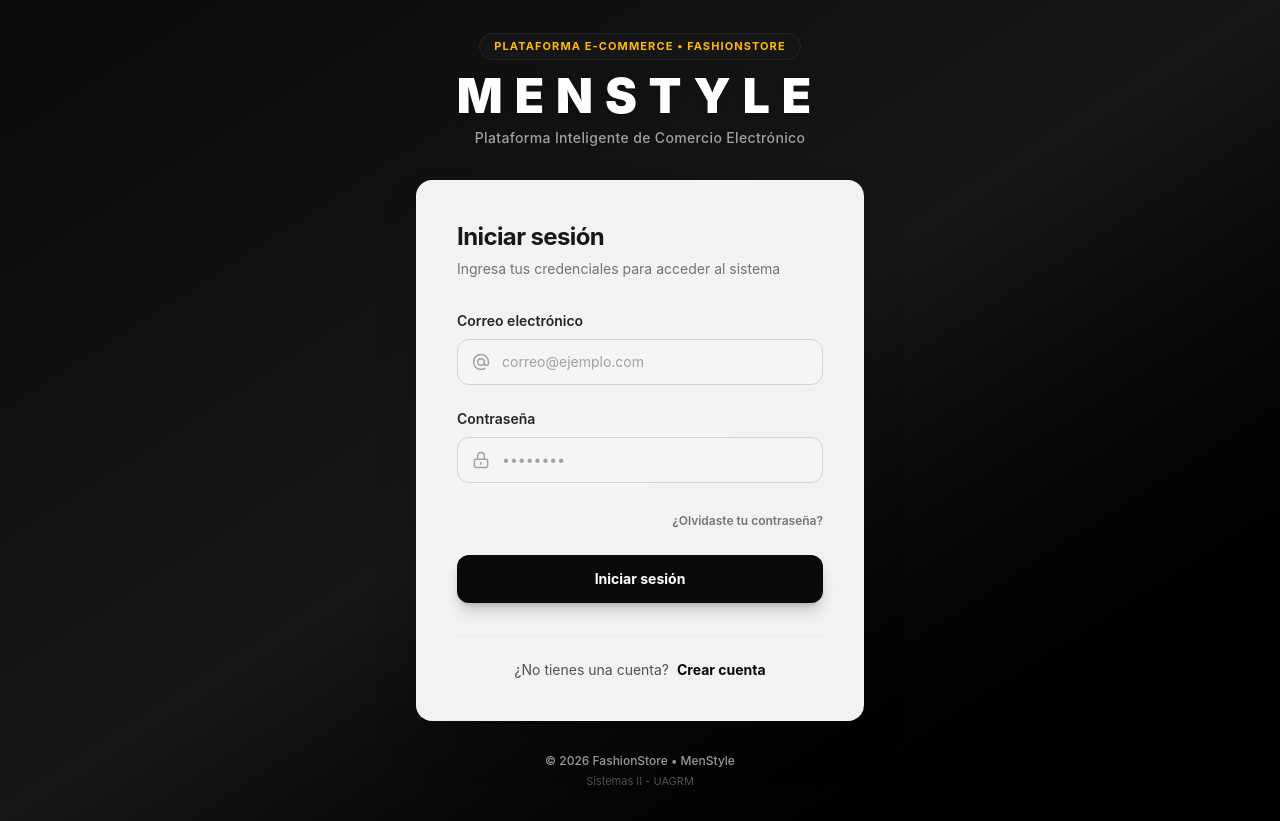
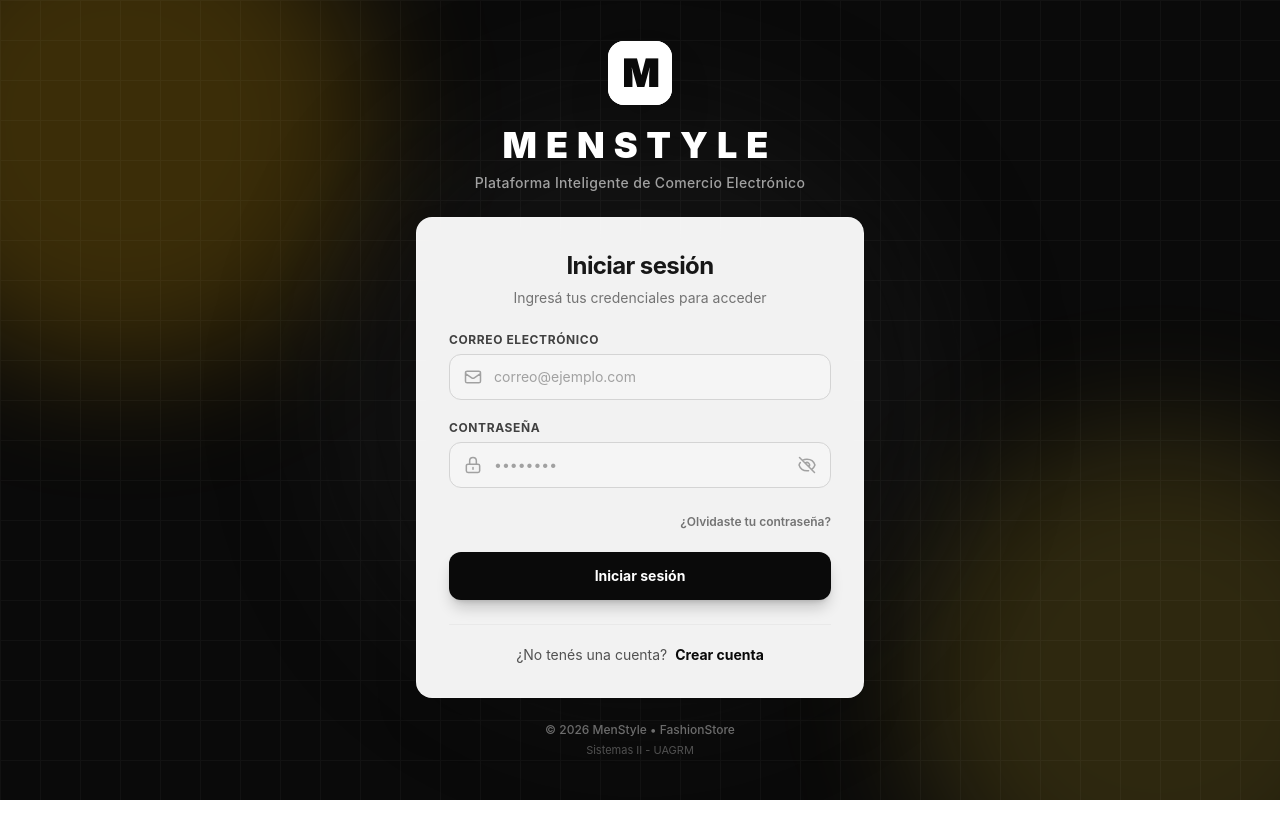
Before and after one commit to Rolandovs7/Fashion-Men, an Angular app in the folder frontend/: page /login in a window 1280 px wide. After the commit the page ends 800 px from the top, so only its background shows below. Built offline with nearby package versions, Linux system fonts and the light colour scheme.

Commit message:
feat(login): rediseno elegante + toggle de password
- Fondo con blobs decorativos ambar + grid pattern sutil
- Logo M con SVG (consistente con el header)
- Card mas compacta (p-6 sm:p-8)
- Ojito para ver/ocultar contrasena
- Labels uppercase mas elegantes
- Icono de email mejorado

```diff
--- a/frontend/src/app/pages/login/login.html
+++ b/frontend/src/app/pages/login/login.html
@@ -1,35 +1,63 @@
-<div class="min-h-screen bg-gradient-to-br from-neutral-950 via-neutral-900 to-black flex items-center justify-center px-4 py-8 sm:px-6 lg:px-8">
+<div class="min-h-screen bg-neutral-950 relative overflow-hidden flex items-center justify-center px-4 py-8 sm:px-6 lg:px-8">
 
-  <div class="w-full max-w-md space-y-8">
+  <!-- ═══════════════════════════════════════════════ -->
+  <!-- FONDO DECORATIVO CON BLOBS                      -->
+  <!-- ═══════════════════════════════════════════════ -->
+  <div class="absolute inset-0 pointer-events-none">
+    <!-- Blob ámbar arriba izquierda -->
+    <div class="absolute -top-32 -left-32 w-[500px] h-[500px] bg-amber-400/20 rounded-full blur-3xl"></div>
+    <!-- Blob ámbar abajo derecha -->
+    <div class="absolute -bottom-32 -right-32 w-[500px] h-[500px] bg-amber-300/15 rounded-full blur-3xl"></div>
+    <!-- Blob gris en medio -->
+    <div class="absolute top-1/2 left-1/2 -translate-x-1/2 -translate-y-1/2 w-[600px] h-[600px] bg-neutral-800/30 rounded-full blur-3xl"></div>
+    <!-- Grid pattern sutil -->
+    <div class="absolute inset-0 opacity-[0.03]" style="background-image: linear-gradient(white 1px, transparent 1px), linear-gradient(90deg, white 1px, transparent 1px); background-size: 40px 40px;"></div>
+  </div>
+
+  <!-- ═══════════════════════════════════════════════ -->
+  <!-- CONTENIDO PRINCIPAL                             -->
+  <!-- ═══════════════════════════════════════════════ -->
+  <div class="relative z-10 w-full max-w-md space-y-6">
 
     <!-- Marca / Branding -->
     <div class="text-center">
-      <span class="inline-block px-3.5 py-1 text-[11px] font-bold uppercase tracking-widest text-amber-400 bg-neutral-900/90 border border-neutral-800 rounded-full mb-3 shadow-inner">
-        Plataforma E-Commerce • FashionStore
-      </span>
-      <h1 class="text-4xl sm:text-5xl font-black tracking-[0.25em] text-white uppercase drop-shadow-md">
+      <!-- Logo M en SVG -->
+      <div class="inline-flex items-center justify-center w-16 h-16 bg-white rounded-2xl shadow-2xl mb-5">
+        <svg viewBox="0 0 40 40" class="w-full h-full" xmlns="http://www.w3.org/2000/svg">
+          <rect width="40" height="40" fill="white" rx="10"/>
+          <text x="20" y="29"
+                text-anchor="middle"
+                font-family="Arial Black, Arial, Helvetica, sans-serif"
+                font-weight="900"
+                font-size="26"
+                fill="#0a0a0a"
+                letter-spacing="-1.5">M</text>
+        </svg>
+      </div>
+
+      <h1 class="text-3xl sm:text-4xl font-black tracking-[0.25em] text-white uppercase mb-2">
         MENSTYLE
       </h1>
-      <p class="mt-2 text-neutral-400 text-sm font-medium tracking-wide">
+      <p class="text-neutral-400 text-xs sm:text-sm font-medium tracking-wide">
         Plataforma Inteligente de Comercio Electrónico
       </p>
     </div>
 
-    <!-- Tarjeta Principal -->
-    <div class="bg-white/95 backdrop-blur-md rounded-2xl shadow-2xl border border-white/20 p-6 sm:p-10 transition-all">
+    <!-- Tarjeta Principal (más compacta) -->
+    <div class="bg-white/95 backdrop-blur-md rounded-2xl shadow-2xl border border-white/20 p-6 sm:p-8">
 
-      <div class="mb-8 text-center sm:text-left">
-        <h2 class="text-2xl font-bold text-neutral-900 tracking-tight">
+      <div class="mb-6 text-center">
+        <h2 class="text-xl sm:text-2xl font-bold text-neutral-900 tracking-tight">
           Iniciar sesión
         </h2>
-        <p class="mt-1.5 text-sm text-neutral-500">
-          Ingresa tus credenciales para acceder al sistema
+        <p class="mt-1.5 text-xs sm:text-sm text-neutral-500">
+          Ingresá tus credenciales para acceder
         </p>
       </div>
 
       <!-- Alerta de Error -->
       @if (error) {
-        <div class="mb-6 rounded-xl border border-red-200 bg-red-50/90 p-4 text-sm text-red-700 flex items-start space-x-3 animate-fade-in">
+        <div class="mb-5 rounded-xl border border-red-200 bg-red-50/90 p-3.5 text-sm text-red-700 flex items-start gap-3">
           <svg class="w-5 h-5 text-red-500 shrink-0 mt-0.5" fill="none" stroke="currentColor" viewBox="0 0 24 24">
             <path stroke-linecap="round" stroke-linejoin="round" stroke-width="2" d="M12 8v4m0 4h.01M21 12a9 9 0 11-18 0 9 9 0 0118 0z"/>
           </svg>
@@ -38,17 +66,17 @@
       }
 
       <!-- Formulario -->
-      <form (ngSubmit)="iniciarSesion()" class="space-y-6">
+      <form (ngSubmit)="iniciarSesion()" class="space-y-5">
 
         <!-- Campo Email -->
         <div>
-          <label for="email" class="mb-2 block text-sm font-semibold text-neutral-800">
+          <label for="email" class="mb-1.5 block text-xs font-bold text-neutral-700 uppercase tracking-wider">
             Correo electrónico
           </label>
           <div class="relative">
             <div class="absolute inset-y-0 left-0 pl-3.5 flex items-center pointer-events-none text-neutral-400">
               <svg class="w-5 h-5" fill="none" stroke="currentColor" viewBox="0 0 24 24">
-                <path stroke-linecap="round" stroke-linejoin="round" stroke-width="1.8" d="M16 12a4 4 0 10-8 0 4 4 0 008 0zm0 0v1.5a2.5 2.5 0 005 0V12a9 9 0 10-9 9m4.5-1.206a8.959 8.959 0 01-4.5 1.207"/>
+                <path stroke-linecap="round" stroke-linejoin="round" stroke-width="1.8" d="M3 8l7.89 5.26a2 2 0 002.22 0L21 8M5 19h14a2 2 0 002-2V7a2 2 0 00-2-2H5a2 2 0 00-2 2v10a2 2 0 002 2z"/>
               </svg>
             </div>
             <input
@@ -63,9 +91,9 @@
           </div>
         </div>
 
-        <!-- Campo Contraseña -->
+        <!-- Campo Contraseña con ojito -->
         <div>
-          <label for="password" class="mb-2 block text-sm font-semibold text-neutral-800">
+          <label for="password" class="mb-1.5 block text-xs font-bold text-neutral-700 uppercase tracking-wider">
             Contraseña
           </label>
           <div class="relative">
@@ -76,13 +104,32 @@
             </div>
             <input
               id="password"
-              type="password"
+              [type]="mostrarPassword ? 'text' : 'password'"
               name="password"
               [(ngModel)]="password"
               placeholder="••••••••"
               autocomplete="current-password"
-              class="w-full rounded-xl border border-neutral-300 bg-neutral-50/50 pl-11 pr-4 py-3 text-sm text-neutral-900 outline-none transition-all duration-200 placeholder:text-neutral-400 focus:bg-white focus:border-neutral-900 focus:ring-4 focus:ring-neutral-900/10"
+              class="w-full rounded-xl border border-neutral-300 bg-neutral-50/50 pl-11 pr-12 py-3 text-sm text-neutral-900 outline-none transition-all duration-200 placeholder:text-neutral-400 focus:bg-white focus:border-neutral-900 focus:ring-4 focus:ring-neutral-900/10"
             />
+            <!-- Botón ojito -->
+            <button
+              type="button"
+              (click)="togglePassword()"
+              class="absolute inset-y-0 right-0 pr-3.5 flex items-center text-neutral-400 hover:text-neutral-700 transition-colors cursor-pointer"
+              [attr.aria-label]="mostrarPassword ? 'Ocultar contraseña' : 'Mostrar contraseña'">
+              @if (mostrarPassword) {
+                <!-- Ojito abierto (contraseña visible) -->
+                <svg class="w-5 h-5" fill="none" stroke="currentColor" viewBox="0 0 24 24">
+                  <path stroke-linecap="round" stroke-linejoin="round" stroke-width="1.8" d="M15 12a3 3 0 11-6 0 3 3 0 016 0z"/>
+                  <path stroke-linecap="round" stroke-linejoin="round" stroke-width="1.8" d="M2.458 12C3.732 7.943 7.523 5 12 5c4.478 0 8.268 2.943 9.542 7-1.274 4.057-5.064 7-9.542 7-4.477 0-8.268-2.943-9.542-7z"/>
+                </svg>
+              } @else {
+                <!-- Ojito cerrado (contraseña oculta) -->
+                <svg class="w-5 h-5" fill="none" stroke="currentColor" viewBox="0 0 24 24">
+                  <path stroke-linecap="round" stroke-linejoin="round" stroke-width="1.8" d="M13.875 18.825A10.05 10.05 0 0112 19c-4.478 0-8.268-2.943-9.543-7a9.97 9.97 0 011.563-3.029m5.858.908a3 3 0 114.243 4.243M9.878 9.878l4.242 4.242M9.88 9.88l-3.29-3.29m7.532 7.532l3.29 3.29M3 3l3.59 3.59m0 0A9.953 9.953 0 0112 5c4.478 0 8.268 2.943 9.543 7a10.025 10.025 0 01-4.132 5.411m0 0L21 21"/>
+                </svg>
+              }
+            </button>
           </div>
         </div>
 
@@ -116,9 +163,9 @@
       </form>
 
       <!-- Enlace a Registro -->
-      <div class="mt-8 border-t border-neutral-200/60 pt-6 text-center">
+      <div class="mt-6 border-t border-neutral-200/60 pt-5 text-center">
         <p class="text-sm text-neutral-600">
-          ¿No tienes una cuenta?
+          ¿No tenés una cuenta?
           <a
             routerLink="/registro"
             class="font-bold text-neutral-950 hover:underline transition-all ml-1">
@@ -129,10 +176,10 @@
 
     </div>
 
-    <!-- Footer Institucional -->
+    <!-- Footer -->
     <div class="text-center space-y-1">
-      <p class="text-xs font-medium text-neutral-400">
-        © 2026 FashionStore • MenStyle
+      <p class="text-xs font-medium text-neutral-500">
+        © 2026 MenStyle • FashionStore
       </p>
       <p class="text-[11px] text-neutral-600">
         Sistemas II - UAGRM
--- a/frontend/src/app/pages/login/login.ts
+++ b/frontend/src/app/pages/login/login.ts
@@ -25,6 +25,11 @@ export class Login {
   password = '';
   error = '';
   cargando = false;
+  mostrarPassword = false;
+
+  togglePassword(): void {
+    this.mostrarPassword = !this.mostrarPassword;
+  }
 
   iniciarSesion(): void {
     this.error = '';
```
